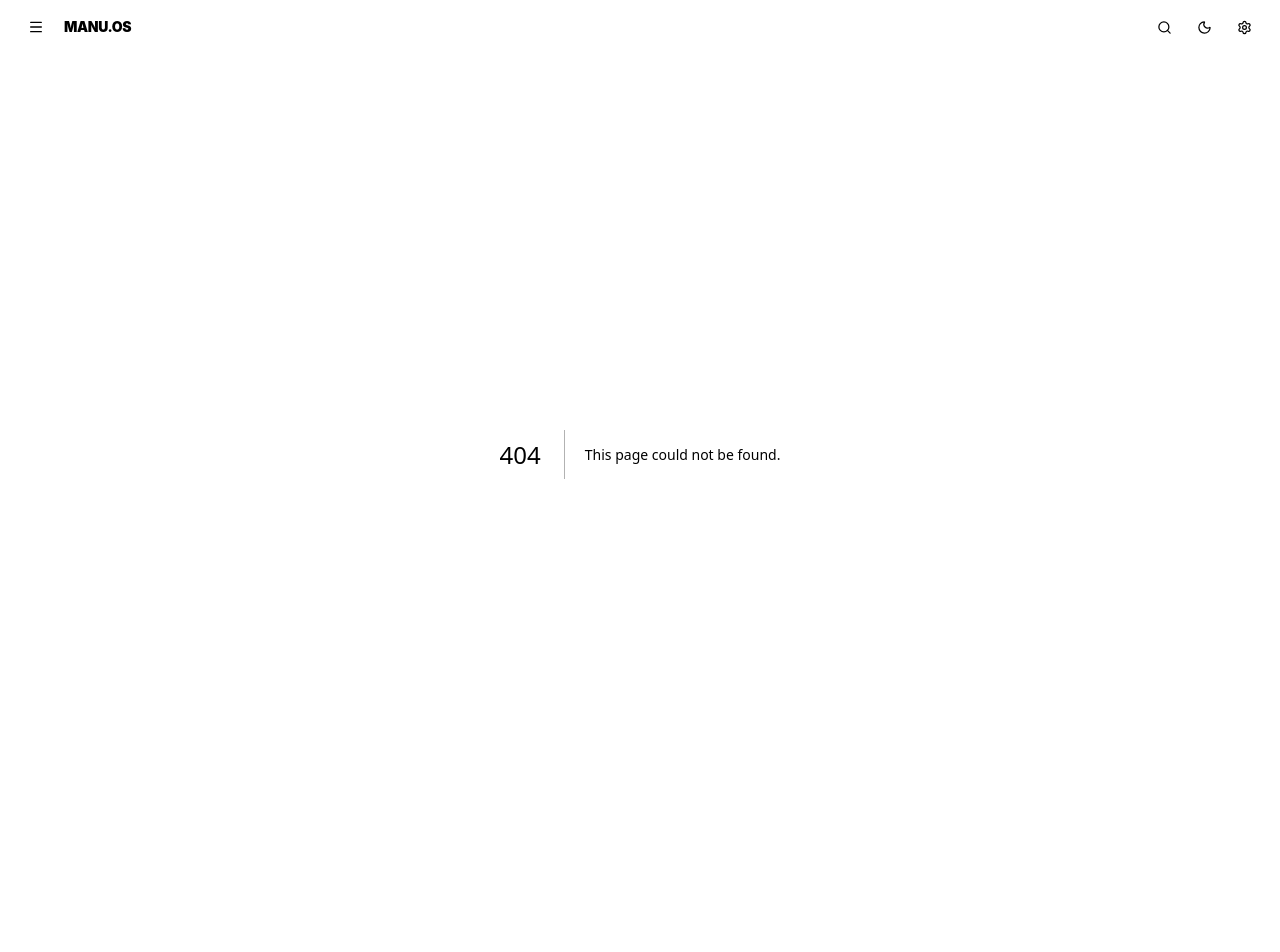
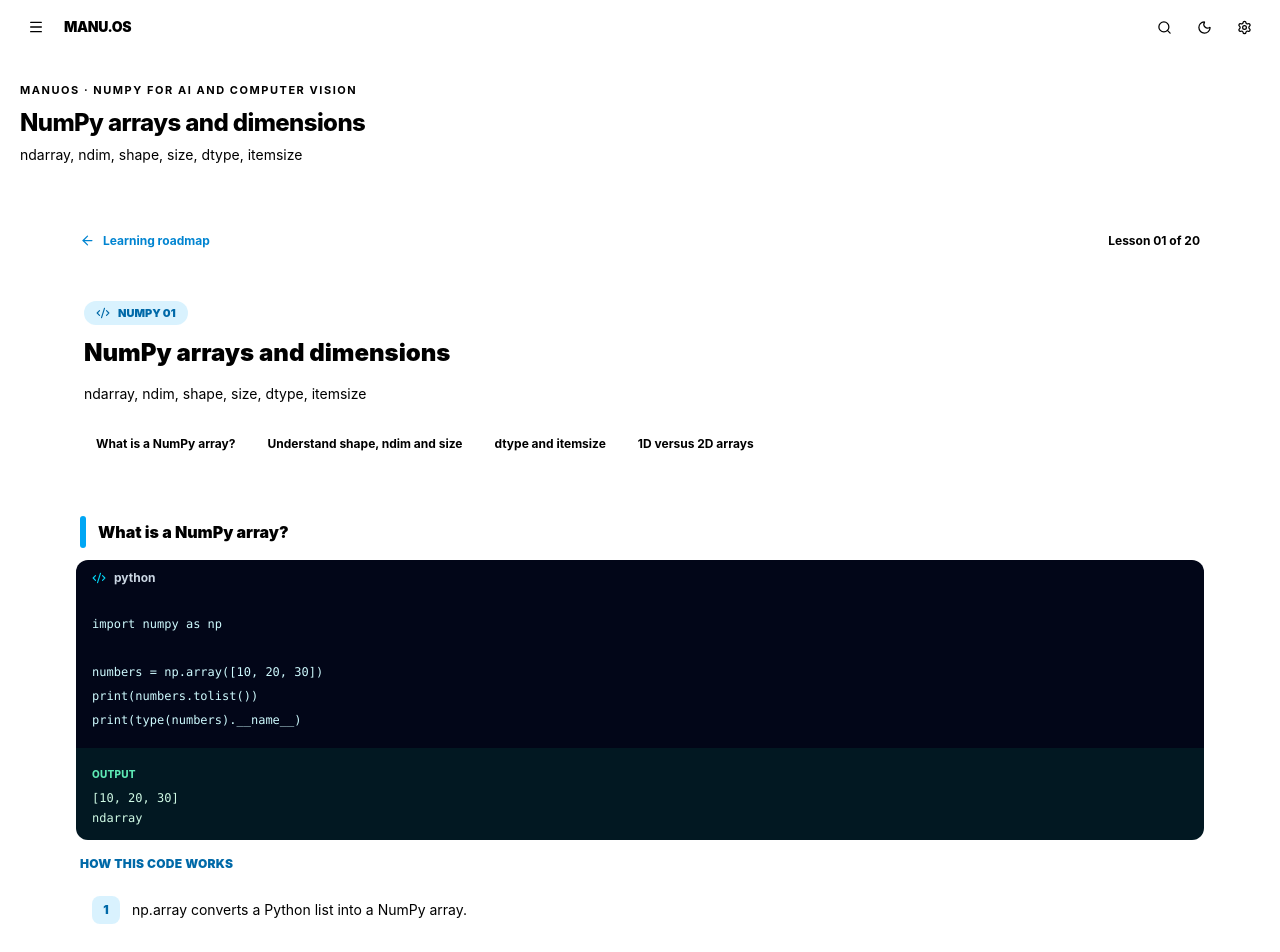
Before and after one commit to manideepreddyyanala4-svg/MANU-LEARNING_OS, a Next.js app: page /roadmap/numpy/1 in a window 1280 px wide. Before the commit this address had no page. Shown: the top 952 px of the page. Before the commit the page ends 902 px from the top, so only its background shows below. Built offline with nearby package versions, Linux system fonts and the light colour scheme.

Commit message:
Create colorful 21-lesson NumPy course showing code, real output and simple 3-step explanations

```diff
--- /dev/null
+++ b/app/roadmap/numpy/[lesson]/page.tsx
@@ -0,0 +1,168 @@
+import Link from 'next/link';
+import type { Route } from 'next';
+import { ArrowLeft, ArrowRight, ChevronRight, Code2 } from 'lucide-react';
+import { Page } from '@/components/ui';
+import { numpyCodeExamples, numpyModule } from '@/lib/numpy-code';
+
+const shortTitles = [
+  'NumPy arrays and dimensions',
+  'Creating arrays',
+  'Array indexing, slicing and copies',
+  'Boolean masks and filtering',
+  'Reshape and transpose',
+  'Add, remove and join dimensions',
+  'Broadcasting explained',
+  'Understanding the axis parameter',
+  'Vectorization: NumPy versus loops',
+  'Data types, clipping and overflow',
+  'Decimal precision and missing values',
+  'Dot products, matrices and norms',
+  'L2 vector normalization',
+  'Cosine similarity and Euclidean distance',
+  'Random numbers and reproducibility',
+  'Image shapes: HWC, CHW and NCHW',
+  'RGB versus BGR channels',
+  'Grayscale and pixel intensities',
+  'Normalizing images for AI models',
+  'Memory layout, views and copies',
+  'Shape and dtype debugging'
+];
+const numpyLessons = shortTitles.map((shortTitle, i) => ({
+  id: String(i + 1).padStart(2, '0'),
+  shortTitle,
+  essence: numpyModule?.topics[i] ?? shortTitle,
+}));
+
+const colors = [
+  { border: 'border-sky-500/25', surface: 'from-sky-500/10 to-cyan-500/5', label: 'text-sky-700 dark:text-sky-300', bar: 'bg-sky-500' },
+  { border: 'border-violet-500/25', surface: 'from-violet-500/10 to-fuchsia-500/5', label: 'text-violet-700 dark:text-violet-300', bar: 'bg-violet-500' },
+  { border: 'border-emerald-500/25', surface: 'from-emerald-500/10 to-teal-500/5', label: 'text-emerald-700 dark:text-emerald-300', bar: 'bg-emerald-500' },
+  { border: 'border-amber-500/25', surface: 'from-amber-500/10 to-orange-500/5', label: 'text-amber-700 dark:text-amber-300', bar: 'bg-amber-500' }
+];
+
+export default async function NumPyCodeLesson({ params }: { params: Promise<{ lesson: string }> }) {
+  const { lesson } = await params;
+  const lessonNumber = Number(lesson);
+  const index = Number.isInteger(lessonNumber) && lessonNumber >= 1 && lessonNumber <= numpyLessons.length
+    ? lessonNumber - 1 : -1;
+  const current = numpyLessons[index];
+  const examples = current ? numpyCodeExamples[current.id] || [] : [];
+
+  if (!current || !numpyModule) {
+    return <Page eyebrow="Python learning" title="Lesson unavailable"
+      subtitle="Open a valid NumPy for AI and Computer Vision lesson from the roadmap.">
+      <Link href="/roadmap" className="text-sky-600 underline">Back to roadmap</Link>
+    </Page>;
+  }
+
+  const title = numpyModule.topics[index];
+  return (
+    <Page eyebrow="ManuOS · NumPy for AI and Computer Vision"
+      title={current.shortTitle}
+      subtitle={title}>
+      <div className="mx-auto max-w-6xl space-y-5 pb-14">
+        <div className="flex flex-wrap items-center justify-between gap-3 rounded-2xl border border-[var(--line)] bg-[var(--surface)] px-4 py-3">
+          <Link href="/roadmap" className="inline-flex items-center gap-2 text-xs font-bold text-sky-600 hover:underline dark:text-sky-300">
+            <ArrowLeft size={15}/> Learning roadmap
+          </Link>
+          <span className="text-xs font-bold text-[var(--muted)]">Lesson {current.id} of 20</span>
+        </div>
+
+        <div className="grid gap-5 lg:grid-cols-[minmax(0,1fr)_230px]">
+          <main className="min-w-0 space-y-5">
+            <header className="rounded-3xl border border-sky-500/25 bg-gradient-to-br from-sky-500/15 via-violet-500/10 to-emerald-500/5 p-5 sm:p-7">
+              <div className="inline-flex items-center gap-2 rounded-full bg-sky-500/15 px-3 py-1 text-[11px] font-black text-sky-700 dark:text-sky-300">
+                <Code2 size={14}/> NUMPY {current.id}
+              </div>
+              <h1 className="mt-3 text-2xl font-black leading-tight text-[var(--fg)] sm:text-3xl">{current.shortTitle}</h1>
+              <p className="mt-3 text-sm leading-7 text-[var(--fg)]">{current.essence}</p>
+              <nav aria-label="Code topics in this lesson" className="mt-5 flex flex-wrap gap-2">
+                {examples.map((example) =>
+                  <a key={example.anchor} href={'#'+example.anchor}
+                    className="rounded-lg border border-sky-500/20 bg-[var(--surface)] px-3 py-2 text-xs font-bold text-[var(--fg)] transition hover:border-sky-500 hover:text-sky-600">
+                    {example.label}
+                  </a>
+                )}
+              </nav>
+            </header>
+
+            {examples.map((example, i) => {
+              const color = colors[i % colors.length];
+              return <section id={example.anchor} key={example.anchor}
+                className={'scroll-mt-24 overflow-hidden rounded-2xl border bg-gradient-to-br '+color.border+' '+color.surface}>
+                <div className="flex items-center gap-3 p-4 pb-3 sm:p-5 sm:pb-4">
+                  <div className={'h-8 w-1.5 shrink-0 rounded-full '+color.bar} />
+                  <div className="min-w-0">
+                    <h2 className="text-base font-black leading-6 text-[var(--fg)] sm:text-lg">{example.label}</h2>
+                  </div>
+                </div>
+
+                <div className="mx-3 overflow-hidden rounded-xl bg-slate-950 shadow-sm sm:mx-5">
+                  <div className="flex items-center gap-2 border-b border-white/10 px-4 py-2.5 text-xs font-bold text-slate-300">
+                    <Code2 size={14} className="text-cyan-400" /> {example.language==='bash'?'terminal':'python'}
+                  </div>
+                  <pre className="overflow-x-auto p-4 font-mono text-[12px] leading-6 text-cyan-100 sm:text-[13px]"><code>{example.code}</code></pre>
+                  {example.output && <div className="border-t border-white/10 bg-emerald-500/10 px-4 py-3">
+                    <span className="text-[10px] font-extrabold uppercase tracking-wide text-emerald-300">
+                      {example.language==='bash'?'Result':'Output'}
+                    </span>
+                    <pre className="mt-1 whitespace-pre-wrap font-mono text-[12px] leading-5 text-emerald-100">{example.output}</pre>
+                  </div>}
+                </div>
+
+                <div className="p-4 sm:p-5">
+                  <p className={'mb-3 text-xs font-black uppercase tracking-wide '+color.label}>How this code works</p>
+                  <div className="grid gap-2">
+                    {example.explanation.split('\n').filter(Boolean).map((step, stepIndex) => (
+                      <div key={stepIndex} className="flex items-start gap-3 rounded-xl border border-[var(--line)] bg-[var(--surface)]/90 p-3">
+                        <span className={'flex h-7 w-7 shrink-0 items-center justify-center rounded-lg text-xs font-black '+(stepIndex===0?'bg-sky-500/15 text-sky-700 dark:text-sky-300':stepIndex===1?'bg-violet-500/15 text-violet-700 dark:text-violet-300':'bg-emerald-500/15 text-emerald-700 dark:text-emerald-300')}>
+                          {stepIndex+1}
+                        </span>
+                        <p className="min-w-0 pt-0.5 text-sm leading-6 text-[var(--fg)]">{step}</p>
+                      </div>
+                    ))}
+                  </div>
+                </div>
+              </section>;
+            })}
+
+            <div className="flex items-center justify-between gap-3">
+              {index>0 ? <Link href={('/roadmap/numpy/'+index) as Route}
+                className="inline-flex items-center gap-2 rounded-xl border border-[var(--line)] bg-[var(--surface)] px-4 py-2.5 text-xs font-bold text-[var(--fg)]">
+                <ArrowLeft size={15}/> Previous topic
+              </Link> : <span/>}
+              {index<numpyLessons.length-1 ? <Link href={('/roadmap/numpy/'+(index+2)) as Route}
+                className="inline-flex items-center gap-2 rounded-xl bg-sky-600 px-4 py-2.5 text-xs font-bold text-white">
+                Next topic <ArrowRight size={15}/>
+              </Link> : <Link href="/roadmap" className="rounded-xl bg-sky-600 px-4 py-2.5 text-xs font-bold text-white">
+                Back to roadmap
+              </Link>}
+            </div>
+          </main>
+
+          <aside className="min-w-0 self-start rounded-2xl border border-[var(--line)] bg-[var(--surface)] p-3 lg:sticky lg:top-20">
+            <div className="px-2 pb-3 pt-2 text-sm font-black text-[var(--fg)]">NumPy topics</div>
+            <nav aria-label="All NumPy for AI and Computer Vision topics" className="max-h-[73vh] space-y-1 overflow-y-auto">
+              {numpyLessons.map((item, i) => <div key={item.id}>
+                <Link href={('/roadmap/numpy/'+(i+1)) as Route}
+                  aria-current={i===index?'page':undefined}
+                  className={'flex items-start gap-2 rounded-lg px-2.5 py-2 text-[11px] font-semibold leading-4 transition '+
+                    (i===index?'bg-sky-600 text-white':'text-[var(--fg)] hover:bg-sky-500/10')}>
+                  <span className="shrink-0 font-black">{item.id}</span>
+                  <span className="flex-1">{item.shortTitle}</span>
+                  {i===index && <ChevronRight size={13} className="shrink-0"/>}
+                </Link>
+                {i===index && <div className="ml-6 space-y-1 border-l border-sky-500/20 pl-2">
+                  {examples.map(x => <a key={x.anchor} href={'#'+x.anchor}
+                    className="block rounded px-2 py-1.5 text-[10px] font-semibold leading-4 text-[var(--muted)] transition hover:bg-sky-500/10 hover:text-sky-600">
+                    {x.label}
+                  </a>)}
+                </div>}
+              </div>)}
+            </nav>
+          </aside>
+        </div>
+      </div>
+    </Page>
+  );
+}
```
